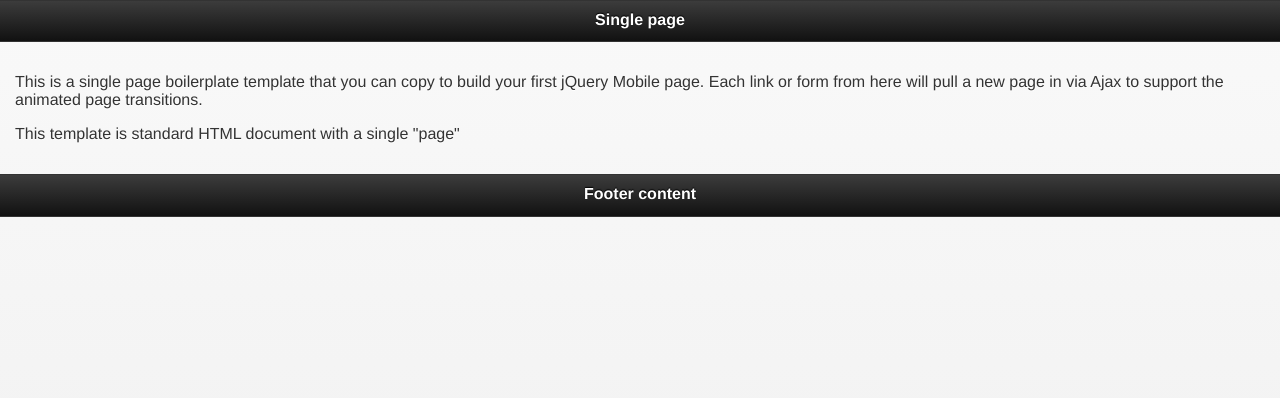
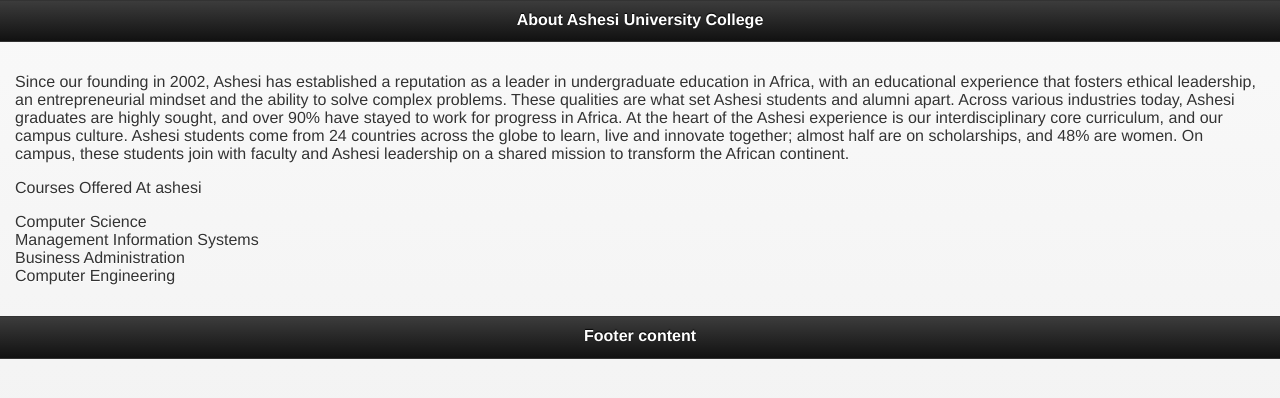
Before and after one commit to ruth-karimi/MobileWEb, a plain HTML site: page index.html in a window 1280 px wide. Drawn offline with Linux system fonts and the light colour scheme.

Commit message:
Modified index commit

```diff
--- a/index.html
+++ b/index.html
@@ -34,12 +34,17 @@
     <div data-role="page">
 
     	<div data-role="header">
-    		<h1>Single page</h1>
+    		<h1>About Ashesi University College</h1>
     	</div><!-- /header -->
 
     	<div data-role="content">
-    		<p>This is a single page boilerplate template that you can copy to build your first jQuery Mobile page. Each link or form from here will pull a new page in via Ajax to support the animated page transitions.</p>
-    		<p>This template is standard HTML document with a single "page"</p>
+    		<p>
+Since our founding in 2002, Ashesi has established a reputation as a leader in undergraduate education in Africa, with an educational experience that fosters ethical leadership, an entrepreneurial mindset and the ability to solve complex problems. These qualities are what set Ashesi students and alumni apart. Across various industries today, Ashesi graduates are highly sought, and over 90% have stayed to work for progress in Africa.
+
+At the heart of the Ashesi experience is our interdisciplinary core curriculum, and our campus culture. Ashesi students come from 24 countries across the globe to learn, live and innovate together; almost half are on scholarships, and 48% are women. On campus, these students join with faculty and Ashesi leadership on a shared mission to transform the African continent.</p>
+    		<p>Courses Offered At ashesi</p>
+        <p>Computer Science</br> Management Information Systems</br> Business Administration </br> Computer Engineering</br></p>
+
     	</div><!-- /content -->
 
     	<div data-role="footer">
```
